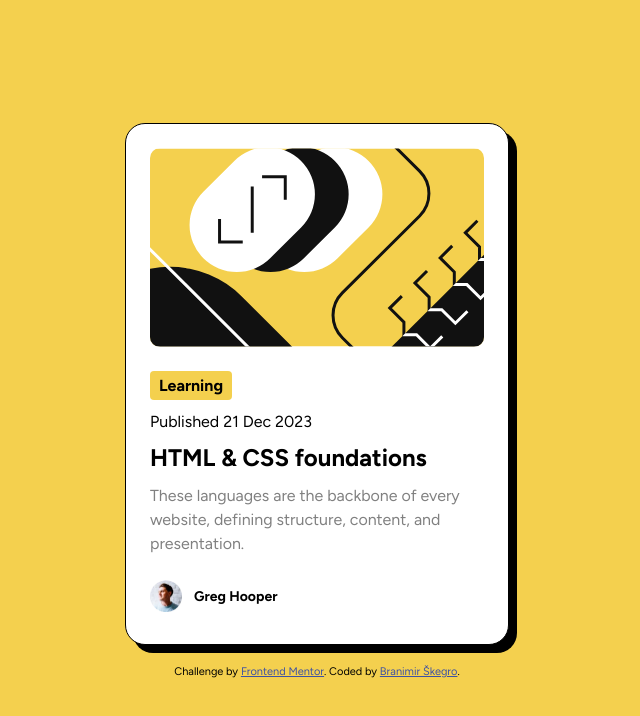
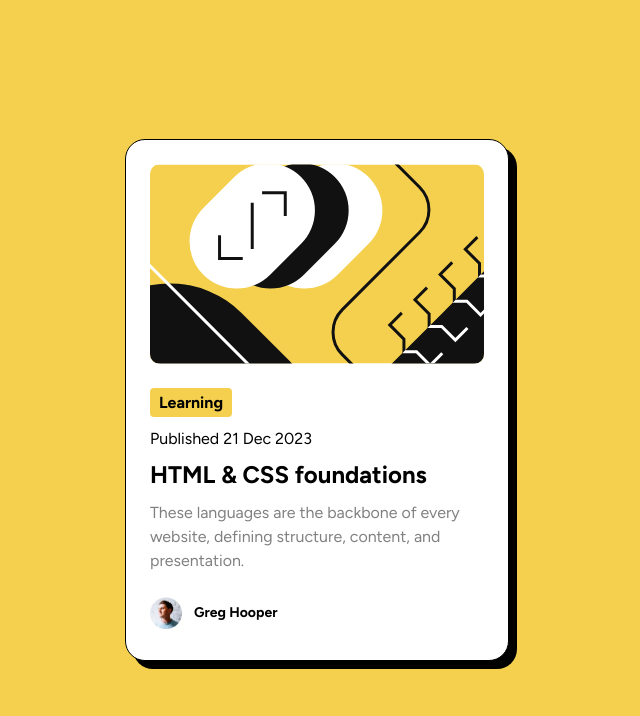
Before and after one commit to BranimirSkegro/blog-preview-card, a plain HTML site: page index.html in a window 1280 px wide. Shown: the whole page, without its empty margins (323-963 px from the left). Drawn offline with Linux system fonts and the light colour scheme.

Commit message:
Update index.html

```diff
--- a/index.html
+++ b/index.html
@@ -9,19 +9,6 @@
   <link rel="icon" type="image/png" sizes="32x32" href="./assets/images/favicon-32x32.png">
 
   <title>Frontend Mentor | Blog preview card</title>
-
-  <!-- Feel free to remove these styles or customise in your own stylesheet 👍 -->
-  <style>
-    .attribution {
-      font-size: 11px;
-      text-align: center;
-    }
-
-    .attribution a {
-      color: hsl(228, 45%, 44%);
-    }
-  </style>
-
   <link rel="stylesheet" href="./style.css">
 </head>
 
@@ -42,12 +29,6 @@
         <h2 class="author-name">Greg Hooper</h2>
       </div>
     </div>
-    <div class="attribution">
-      <aside>
-        Challenge by <a href="https://www.frontendmentor.io?ref=challenge" target="_blank">Frontend Mentor</a>.
-        Coded by <a href="#">Branimir Škegro</a>.
-      </aside>
-    </div>
   </main>
 </body>
 
```
